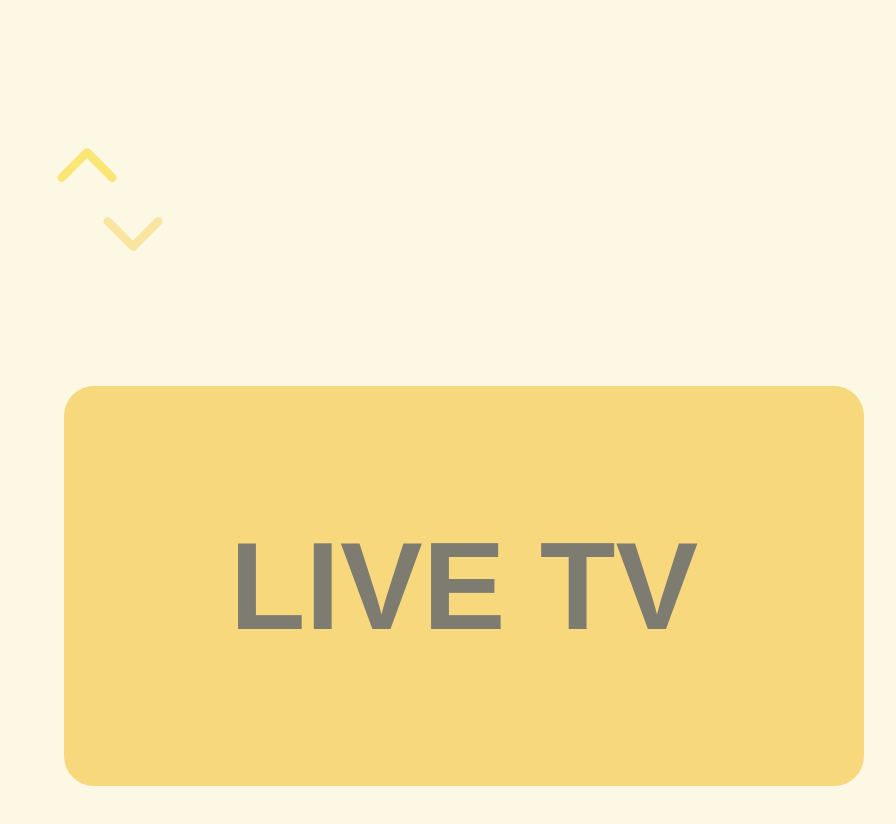
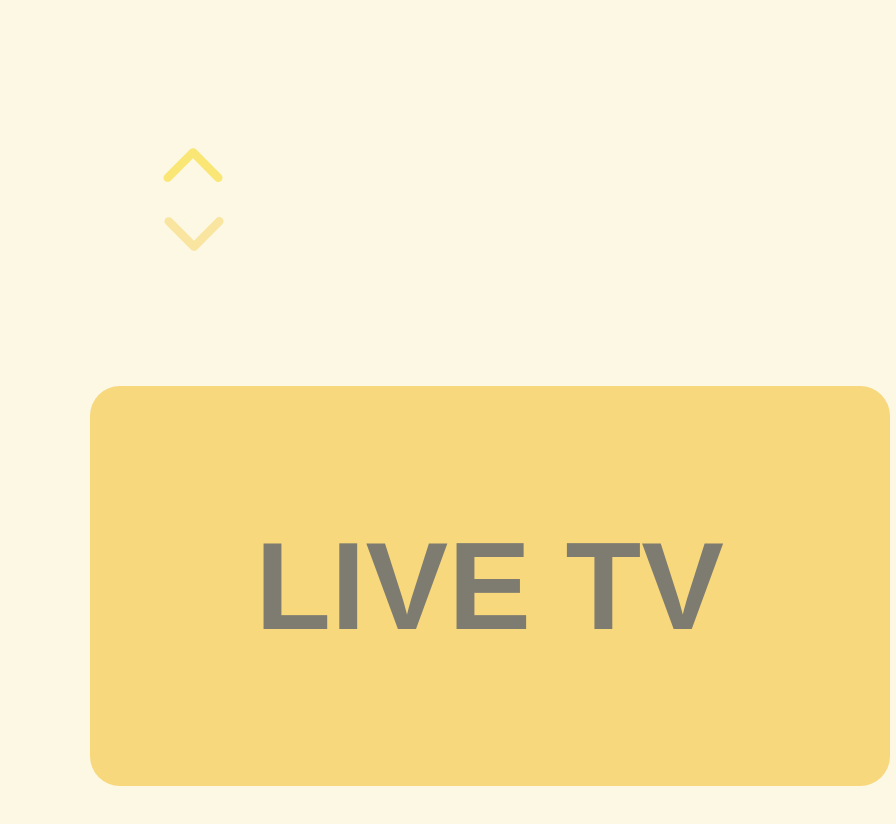
Before and after one commit to whimsical-phoenix/just-for-us, a React (Create React App) app: page /garden-loft-app/home in a window 1280 px wide. Shown: the part 600-1424 px from the top of the page, without its empty margins (384-1280 px from the left). Built offline with nearby package versions, Linux system fonts and the light colour scheme.

Commit message:
tv aligned

```diff
--- a/src/components/Tv.js
+++ b/src/components/Tv.js
@@ -156,10 +156,10 @@ function Television() {
   return (
     <div>
       <Link to="/" className="linkStyle tvLink">
-        <div className="up-arrow">
+        <div className="up-arrow tvArrowUp">
           <IoIosArrowUp size={90} className="arrow-up" />
         </div>
-        <div className="down-arrow">
+        <div className="down-arrow tvArrowDown">
           <IoIosArrowDown size={90} className="arrow-down" />
         </div>
       </Link>
--- a/src/components/watchtv.css
+++ b/src/components/watchtv.css
@@ -58,5 +58,13 @@ svg.arrow-down {
 
 #tv {
   padding-top: 2%;
-  padding-left: 35%;
+  padding-left: 37%;
 }
+
+.tvArrowUp {
+  margin-left: 15%;
+}
+
+.tvArrowDown {
+  margin-left: 9.3%;
+}
```
